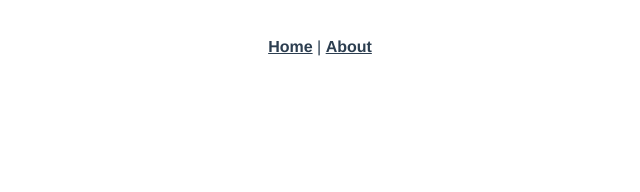
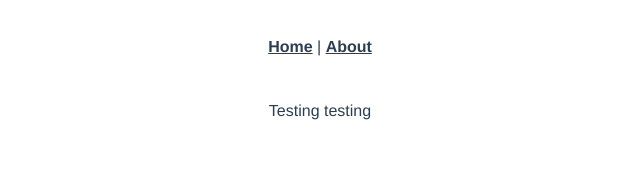
Before and after one commit to miafrank/activity-tracker, a Vue app in the folder activity-tracker/client/: page /activities in a window 1280 px wide. Shown: the top 192 px of the page, without its empty margins (320-960 px from the left). Built offline with nearby package versions, Linux system fonts and the light colour scheme.

Commit message:
added activities to router

```diff
--- a/activity-tracker/client/src/router.js
+++ b/activity-tracker/client/src/router.js
@@ -1,6 +1,7 @@
 import Vue from 'vue';
 import Router from 'vue-router';
 import Home from './views/Home.vue';
+import Activities from './views/Activities.vue';
 
 Vue.use(Router);
 
@@ -14,6 +15,11 @@ export default new Router({
       component: Home,
     },
     {
+      path: '/activities',
+      name: 'activities',
+      component: Activities,
+    },
+    {
       path: '/about',
       name: 'about',
       // route level code-splitting
--- /dev/null
+++ b/activity-tracker/client/src/views/Activities.vue
@@ -0,0 +1,3 @@
+<template>
+<p>Testing testing</p>
+</template>
```
